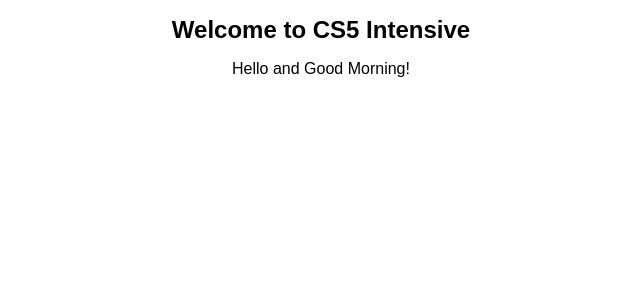
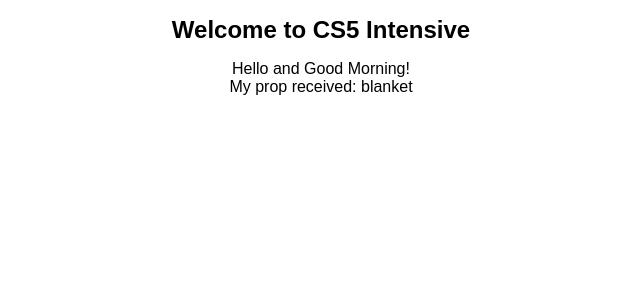
Before and after one commit to atiffany/cs5intensive, a React (Create React App) app: page / in a window 1280 px wide. Shown: the top 300 px of the page, without its empty margins (319-959 px from the left). Built offline with nearby package versions, Linux system fonts and the light colour scheme.

Commit message:
added a class component that receives a prop from parent

```diff
--- a/src/App.js
+++ b/src/App.js
@@ -2,6 +2,7 @@ import React, { Component } from 'react';
 import logo from './logo.svg';
 import './App.css';
 import Greeting from './components/Greeting';
+import Blanket from './components/Blanket';
 
 class App extends Component {
   render() {
@@ -9,6 +10,7 @@ class App extends Component {
       <div className="App">
           <h1 className="App-title">Welcome to CS5 Intensive</h1>
         <Greeting />
+        <Blanket blanket = "blanket" />
       </div>
     );
   }
--- /dev/null
+++ b/src/components/Blanket.js
@@ -0,0 +1,15 @@
+import React from 'react';
+
+class Blanket extends React.Component{
+    constructor(props) {
+        super(props);
+        this.word = this.props.blanket;
+    }
+    render() {
+        return (
+            <div>My prop received: {this.word}</div>
+        );
+    }
+}
+
+export default Blanket;
```
